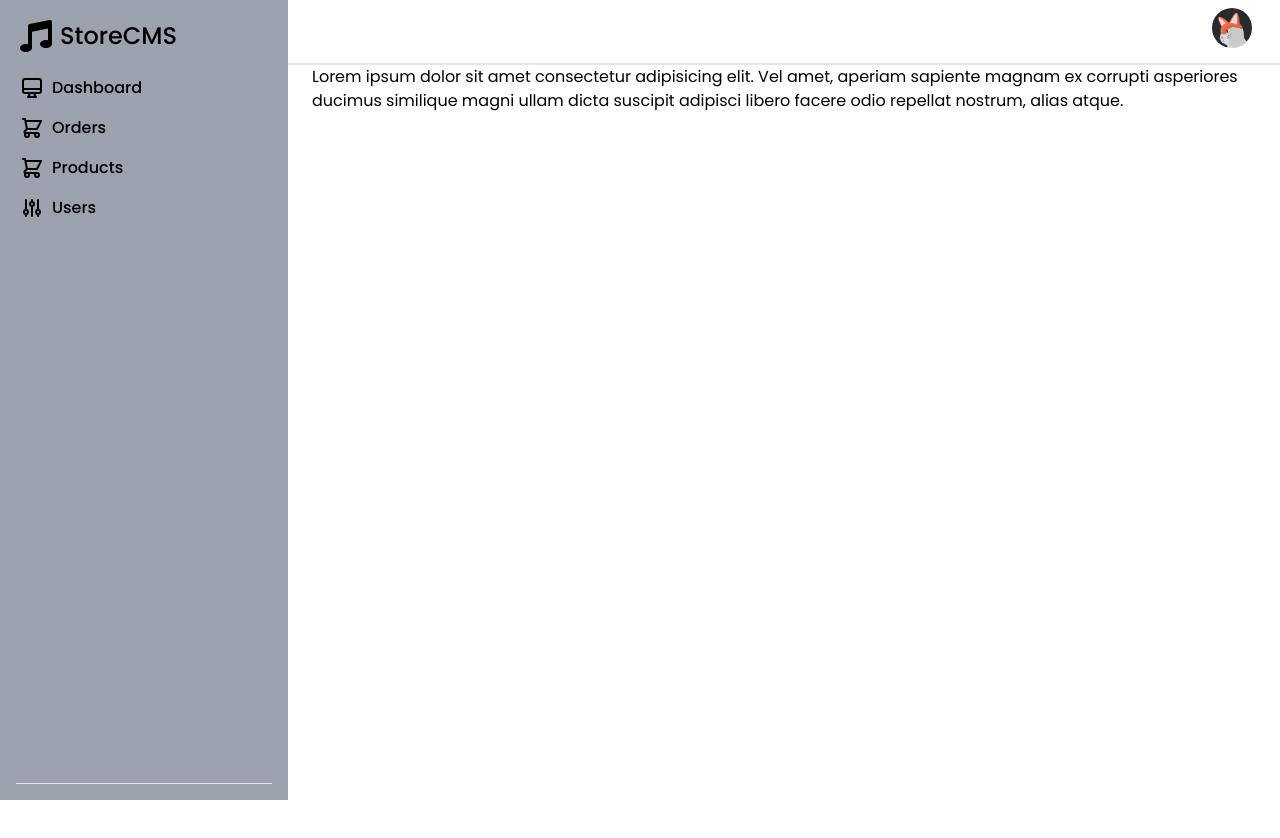
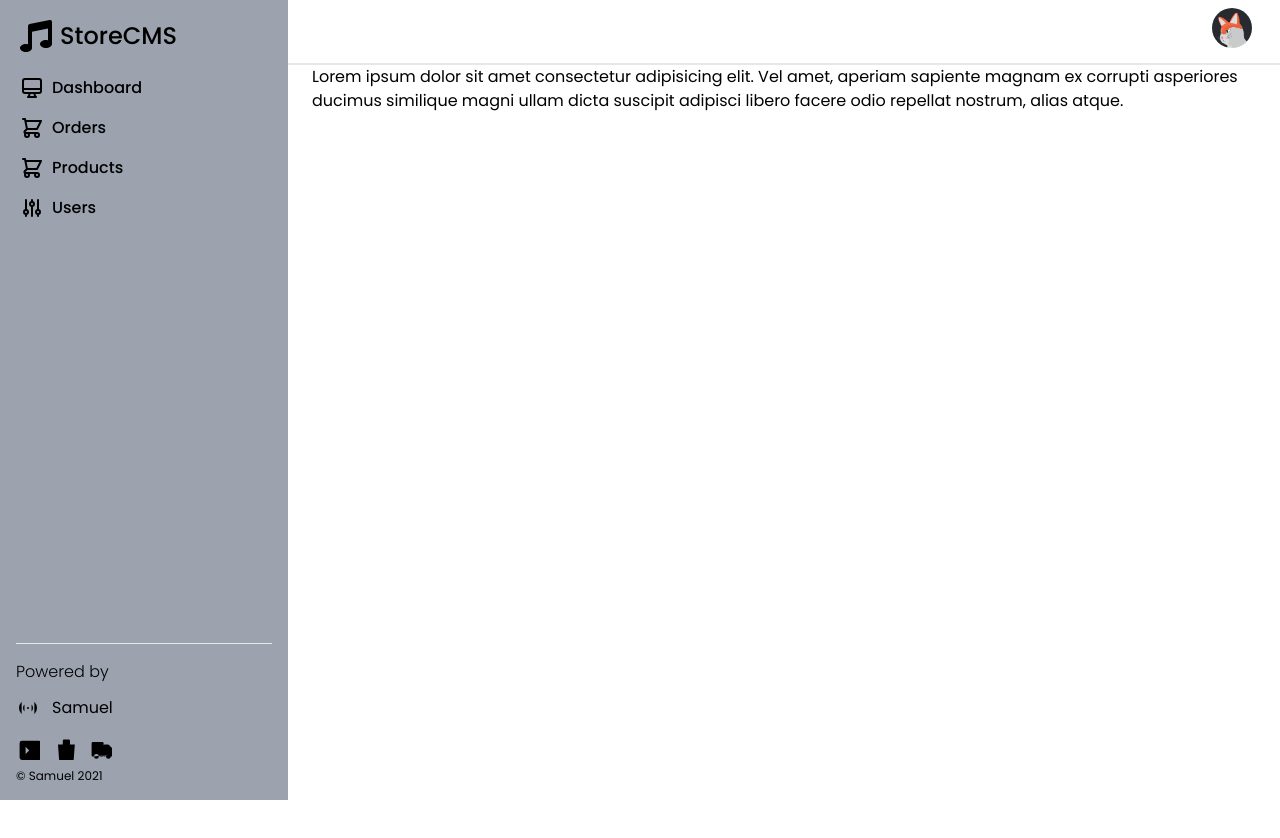
Before and after one commit to samueladitia95/music-store-admin, a Next.js app: page / in a window 1280 px wide. Shown: the top 838 px of the page. Built offline with nearby package versions, Linux system fonts and the light colour scheme.

Commit message:
Add footer to Sidebar

```diff
--- a/components/Sidebar/index.tsx
+++ b/components/Sidebar/index.tsx
@@ -1,6 +1,6 @@
 import { useGlobalContext } from "../../context";
 import NavItem from "./subComponents/NavItem";
-import { NavItemType } from "./type";
+import { NavItemType, SocialMediaType } from "./type";
 
 // Variable normal aja, karena tidak butuh responsive
 const navigations: NavItemType[] = [
@@ -23,6 +23,21 @@ const navigations: NavItemType[] = [
     category: "Users",
     readLink: "/users",
     logo: "M12 6V4m0 2a2 2 0 100 4m0-4a2 2 0 110 4m-6 8a2 2 0 100-4m0 4a2 2 0 110-4m0 4v2m0-6V4m6 6v10m6-2a2 2 0 100-4m0 4a2 2 0 110-4m0 4v2m0-6V4",
+  },
+];
+
+const socialMedias: SocialMediaType[] = [
+  {
+    logo: "M8 9l3 3-3 3m5 0h3M5 20h14a2 2 0 002-2V6a2 2 0 00-2-2H5a2 2 0 00-2 2v12a2 2 0 002 2z",
+    link: "",
+  },
+  {
+    logo: "M19 7l-.867 12.142A2 2 0 0116.138 21H7.862a2 2 0 01-1.995-1.858L5 7m5 4v6m4-6v6m1-10V4a1 1 0 00-1-1h-4a1 1 0 00-1 1v3M4 7h16",
+    link: "",
+  },
+  {
+    logo: "M13 16V6a1 1 0 00-1-1H4a1 1 0 00-1 1v10a1 1 0 001 1h1m8-1a1 1 0 01-1 1H9m4-1V8a1 1 0 011-1h2.586a1 1 0 01.707.293l3.414 3.414a1 1 0 01.293.707V16a1 1 0 01-1 1h-1m-6-1a1 1 0 001 1h1M5 17a2 2 0 104 0m-4 0a2 2 0 114 0m6 0a2 2 0 104 0m-4 0a2 2 0 114 0",
+    link: "",
   },
 ];
 
@@ -77,6 +92,42 @@ const Sidebar = () => {
             </div>
 
             <hr />
+
+            {/* Footer */}
+            <div className="flex flex-col space-y-2">
+              <p className="font-light mb-1">Powered by</p>
+              <div className="flex flex-col space-y-2">
+                <div className="flex space-x-3">
+                  <svg
+                    xmlns="http://www.w3.org/2000/svg"
+                    className="h-6 w-6"
+                    viewBox="0 0 24 24"
+                    fill="currentColor"
+                  >
+                    <path d="M5.636 18.364a9 9 0 010-12.728m12.728 0a9 9 0 010 12.728m-9.9-2.829a5 5 0 010-7.07m7.072 0a5 5 0 010 7.07M13 12a1 1 0 11-2 0 1 1 0 012 0z" />
+                  </svg>
+                  <p>Samuel</p>
+                </div>
+              </div>
+
+              {/* Social Media Link */}
+              <div className="flex space-x-3 pt-2">
+                {socialMedias.map(({ logo }: SocialMediaType, i: number) => {
+                  return (
+                    <svg
+                      xmlns="http://www.w3.org/2000/svg"
+                      className="h-6 w-6"
+                      viewBox="0 0 20 20"
+                      fill="currentColor"
+                      key={i}
+                    >
+                      <path d={logo} />
+                    </svg>
+                  );
+                })}
+              </div>
+              <p className="text-xs">© Samuel 2021</p>
+            </div>
           </div>
         </div>
       </div>
--- a/components/Sidebar/type.d.ts
+++ b/components/Sidebar/type.d.ts
@@ -4,3 +4,8 @@ export type NavItemType = {
   logo: string;
   createLink?: string;
 };
+
+export type SocialMediaType = {
+  logo: string;
+  link: string;
+};
```
